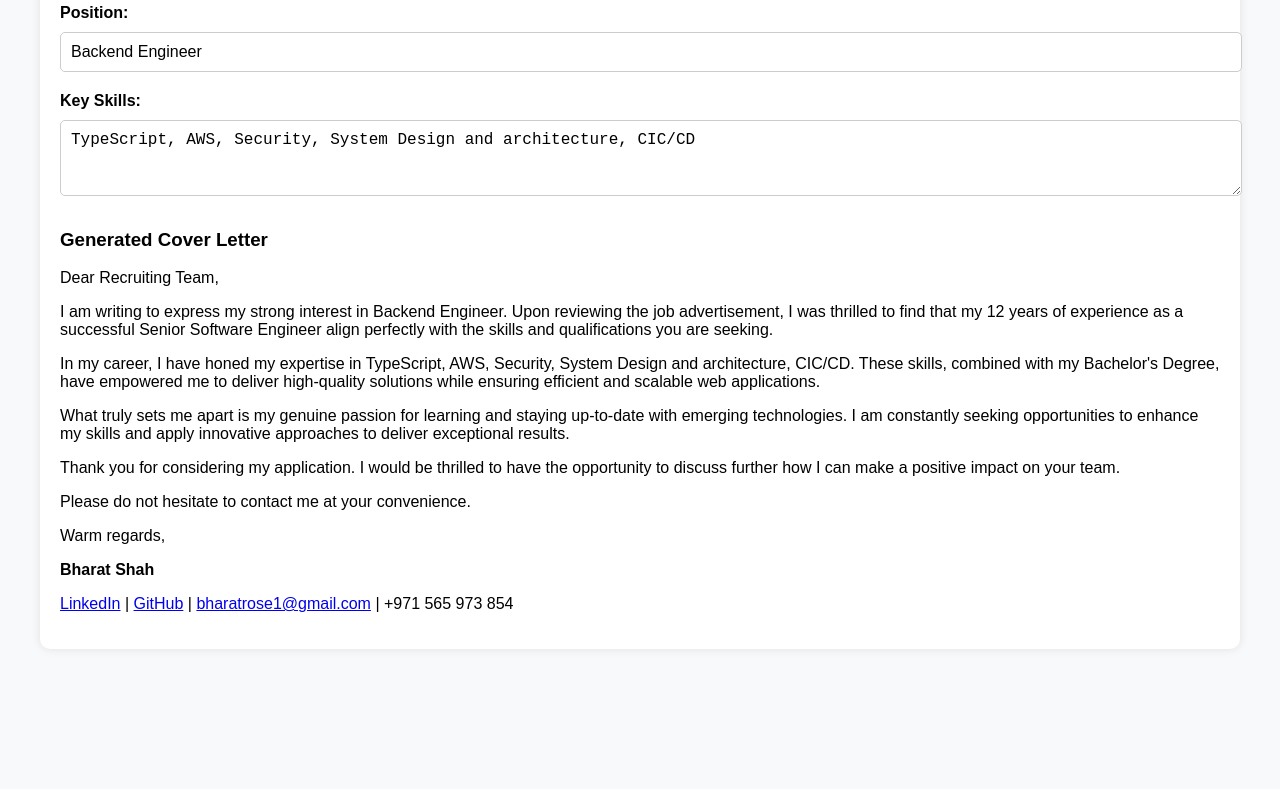
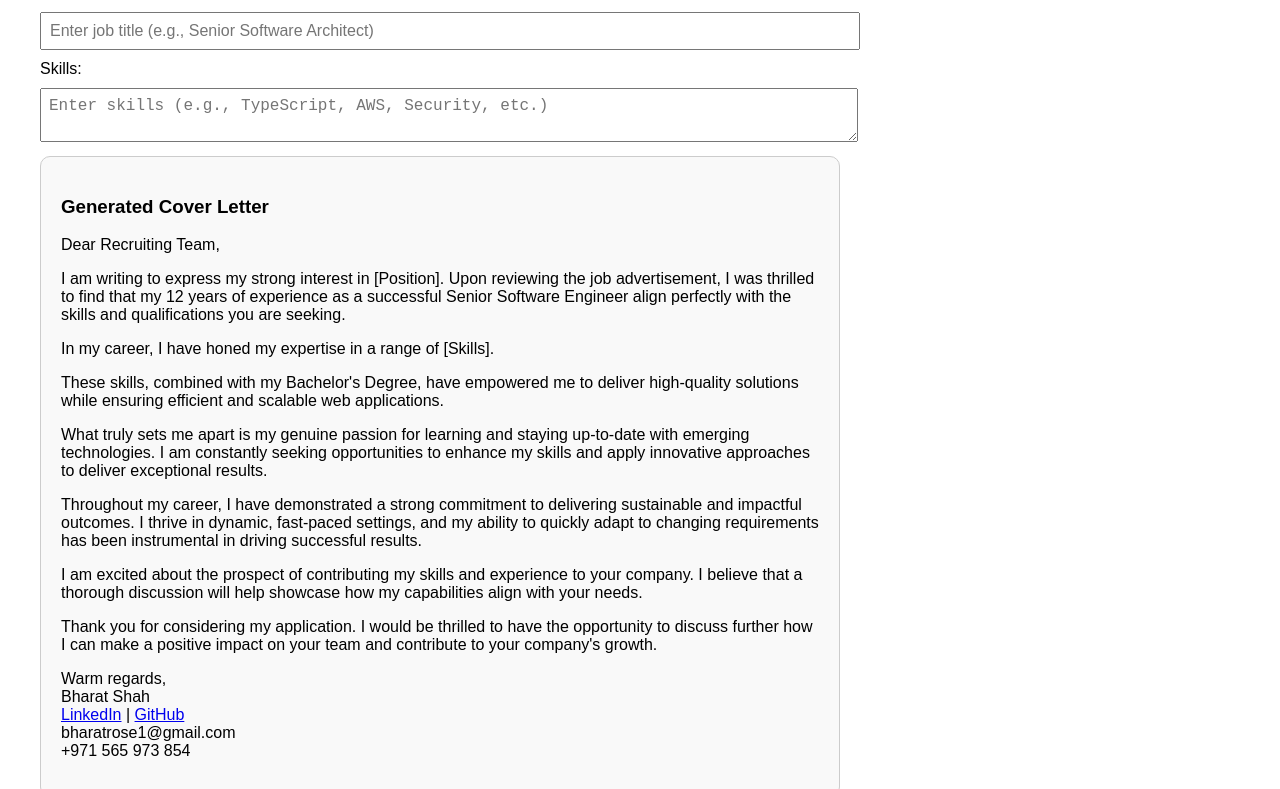
Before and after one commit to b-limitless/latter, a plain HTML site: page index.html in a window 1280 px wide. Shown: the part 124-913 px from the top of the page. Before the commit the page ends 813 px from the top, so only its background shows below. Drawn offline with Linux system fonts and the light colour scheme.

Commit message:
adding motivation latter

```diff
--- a/index.html
+++ b/index.html
@@ -1,84 +1,68 @@
 <!DOCTYPE html>
 <html lang="en">
 <head>
-    <meta charset="UTF-8" />
-    <meta name="viewport" content="width=device-width, initial-scale=1.0" />
+    <meta charset="UTF-8">
+    <meta name="viewport" content="width=device-width, initial-scale=1.0">
     <title>Cover Letter Generator</title>
     <style>
-        body {
-            font-family: Arial, sans-serif;
-            margin: 20px;
-            padding: 20px;
-            background: #f8f9fa;
-        }
-        .container {
-            background: white;
-            padding: 20px;
-            border-radius: 10px;
-            box-shadow: 0 0 10px rgba(0, 0, 0, 0.1);
-        }
-        input, textarea {
-            width: 100%;
-            padding: 10px;
-            margin: 10px 0;
-            border: 1px solid #ccc;
-            border-radius: 5px;
-            font-size: 16px;
-        }
-        .label {
-            font-weight: bold;
-            margin-top: 10px;
-            display: block;
-        }
+        body { font-family: Arial, sans-serif; margin: 20px; padding: 20px; max-width: 800px; }
+        input, textarea { width: 100%; margin: 10px 0; padding: 8px; font-size: 16px; }
+        .container { border: 1px solid #ccc; padding: 20px; border-radius: 10px; background: #f9f9f9; }
     </style>
 </head>
 <body>
-    <div class="container">
+
     <h2>Cover Letter Generator</h2>
 
-        <label class="label">Position:</label>
-        <input type="text" id="positionInput" placeholder="Enter job title" value="Backend Engineer" />
+    <label for="position">Position:</label>
+    <input type="text" id="position" placeholder="Enter job title (e.g., Senior Software Architect)" oninput="updateLetter()">
 
-        <label class="label">Key Skills:</label>
-        <textarea id="skillsInput" rows="3" placeholder="Enter skills">TypeScript, AWS, Security, System Design and architecture, CIC/CD</textarea>
+    <label for="skills">Skills:</label>
+    <textarea id="skills" placeholder="Enter skills (e.g., TypeScript, AWS, Security, etc.)" oninput="updateLetter()"></textarea>
 
+    <div class="container">
         <h3>Generated Cover Letter</h3>
-        <div id="coverLetter">
         <p>Dear Recruiting Team,</p>
         <p>
-                I am writing to express my strong interest in <span id="position">Backend Engineer</span>. Upon reviewing the job advertisement, I was thrilled to find that my 12 years of experience as a successful Senior Software Engineer align perfectly with the skills and qualifications you are seeking.
+            I am writing to express my strong interest in
+            <span id="job-title">[Position]</span>.
+            Upon reviewing the job advertisement, I was thrilled to find that my 12 years of experience as a successful Senior Software Engineer align perfectly with the skills and qualifications you are seeking.
         </p>
         <p>
-                In my career, I have honed my expertise in <span id="skills">TypeScript, AWS, Security, System Design and architecture, CIC/CD</span>. These skills, combined with my Bachelor's Degree, have empowered me to deliver high-quality solutions while ensuring efficient and scalable web applications.
+            In my career, I have honed my expertise in a range of
+            <span id="job-skills">[Skills]</span>.
+        </p>
+        <p>
+            These skills, combined with my Bachelor's Degree, have empowered me to deliver high-quality solutions while ensuring efficient and scalable web applications.
         </p>
         <p>
             What truly sets me apart is my genuine passion for learning and staying up-to-date with emerging technologies. I am constantly seeking opportunities to enhance my skills and apply innovative approaches to deliver exceptional results.
         </p>
         <p>
-                Thank you for considering my application. I would be thrilled to have the opportunity to discuss further how I can make a positive impact on your team.
+            Throughout my career, I have demonstrated a strong commitment to delivering sustainable and impactful outcomes. I thrive in dynamic, fast-paced settings, and my ability to quickly adapt to changing requirements has been instrumental in driving successful results.
         </p>
         <p>
-                Please do not hesitate to contact me at your convenience.
+            I am excited about the prospect of contributing my skills and experience to your company. I believe that a thorough discussion will help showcase how my capabilities align with your needs.
         </p>
-            <p>Warm regards,</p>
-            <p><strong>Bharat Shah</strong></p>
         <p>
-                <a href="https://www.linkedin.com/in/bharat-shah-3150b478/">LinkedIn</a> |
-                <a href="https://github.com/b-limitless">GitHub</a> |
-                <a href="mailto:bharatrose1@gmail.com">bharatrose1@gmail.com</a> |
+            Thank you for considering my application. I would be thrilled to have the opportunity to discuss further how I can make a positive impact on your team and contribute to your company's growth.
+        </p>
+        <p>
+            Warm regards,<br>
+            Bharat Shah<br>
+            <a href="https://www.linkedin.com/in/bharat-shah-3150b478/" target="_blank">LinkedIn</a> |
+            <a href="https://github.com/b-limitless" target="_blank">GitHub</a><br>
+            bharatrose1@gmail.com<br>
             +971 565 973 854
         </p>
     </div>
-    </div>
 
     <script>
-        document.getElementById("positionInput").addEventListener("input", function() {
-            document.getElementById("position").innerText = this.value;
-        });
+        function updateLetter() {
+            document.getElementById("job-title").innerText = document.getElementById("position").value || "[Position]";
+            document.getElementById("job-skills").innerText = document.getElementById("skills").value || "[Skills]";
+        }
+    </script>
 
-        document.getElementById("skillsInput").addEventListener("input", function() {
-            document.getElementById("skills").innerText = this.value;
-        });
-    </script>
 </body>
 </html>
```
Lines whose indentation alone changed are shown as unchanged.
